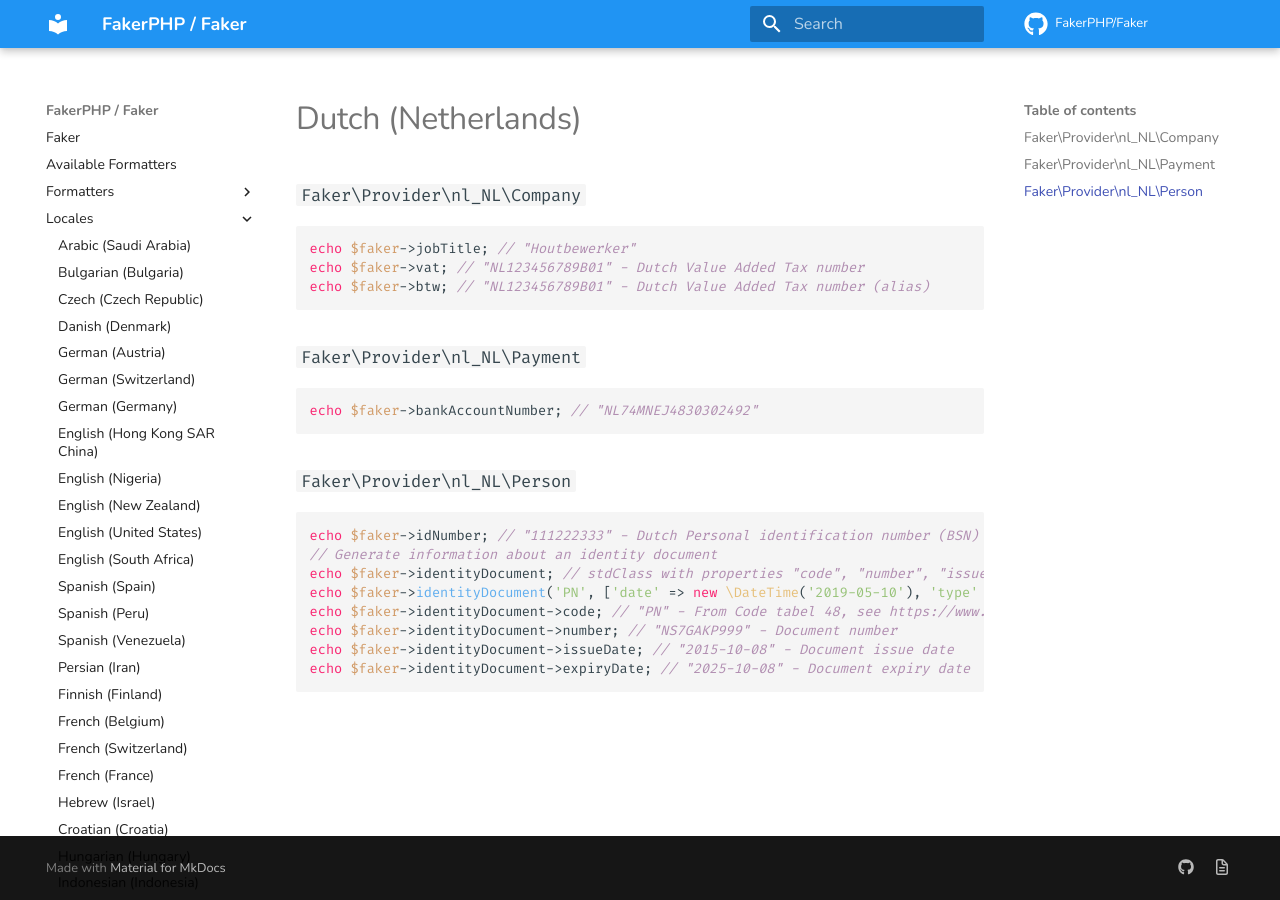
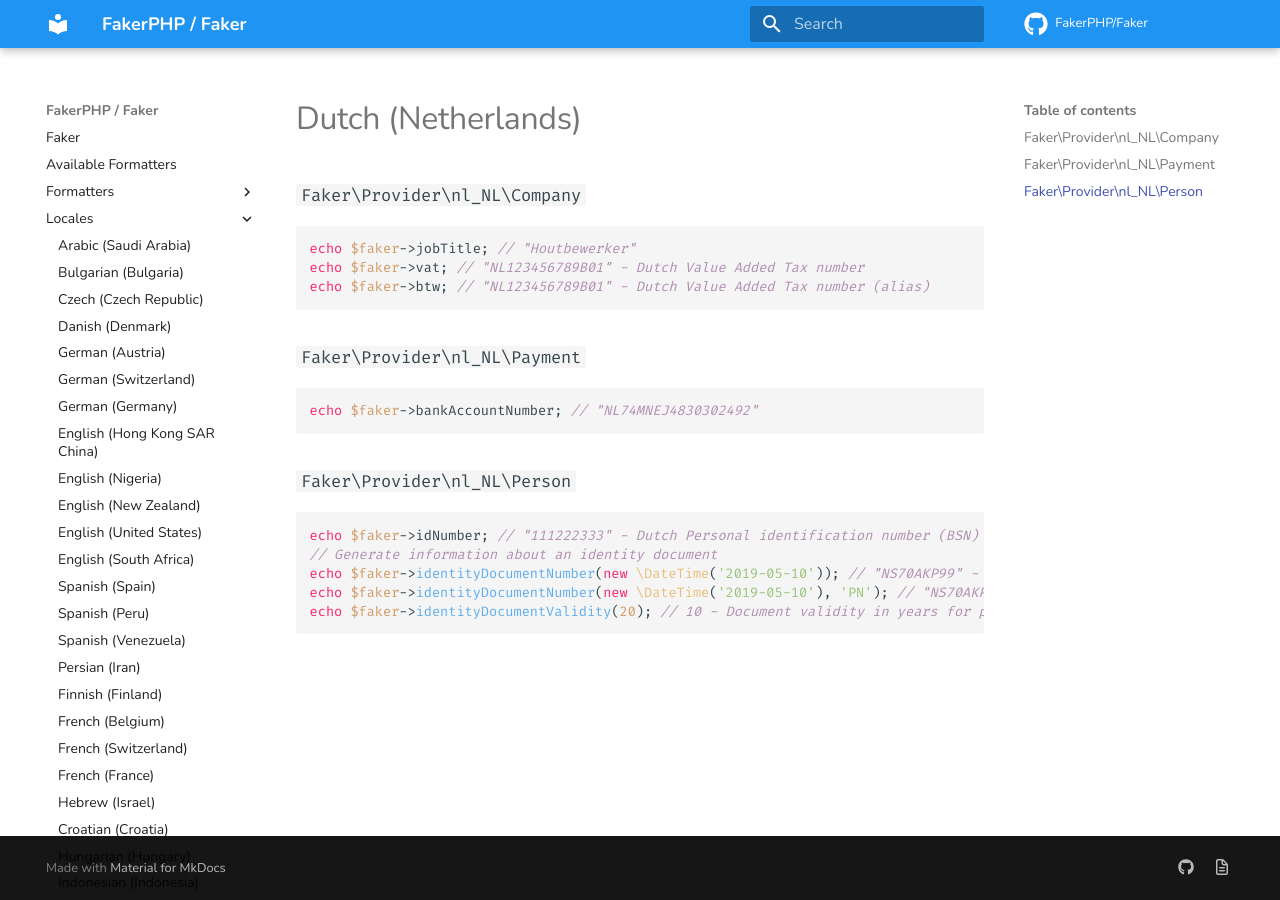
Before and after one commit to FakerPHP/fakerphp.github.io, an MkDocs documentation site: the page built from docs/locales/nl_NL.md, in a window 1280 px wide. Built offline with MkDocs 1.6.1 and Material for MkDocs 9.7.7, drawn with Linux system fonts in a browser that asks for light colours; nearby versions of some CDN libraries; comment, search, counter and statistics services are not loaded.

Commit message:
Only generate document number and document validity

````diff
--- a/docs/locales/nl_NL.md
+++ b/docs/locales/nl_NL.md
@@ -19,10 +19,7 @@
 ```php
 echo $faker->idNumber; // "111222333" - Dutch Personal identification number (BSN)
 // Generate information about an identity document
-echo $faker->identityDocument; // stdClass with properties "code", "number", "issueDate  & "expiryDate"
-echo $faker->identityDocument('PN', ['date' => new \DateTime('2019-05-10'), 'type' => 'issue', 'birth' => new \DateTime('2001-02-03')]); //  Generate "national passport" issued on 2019-05-10 for person born on 2001-02-03
-echo $faker->identityDocument->code; // "PN" - From Code tabel 48, see https://www.rvig.nl/reisdocumenten/register-paspoortsignaleringen/reisdocumentsoort-categorie-12-persoonslijst
-echo $faker->identityDocument->number; // "NS7GAKP999" - Document number
-echo $faker->identityDocument->issueDate; // "2015-10-08" - Document issue date
-echo $faker->identityDocument->expiryDate; // "2025-10-08" - Document expiry date
+echo $faker->identityDocumentNumber(new \DateTime('2019-05-10')); // "NS70AKP99" - Document number for issue date
+echo $faker->identityDocumentNumber(new \DateTime('2019-05-10'), 'PN'); // "NS70AKP99" - "national passport" document number for issue date
+echo $faker->identityDocumentValidity(20); // 10 - Document validity in years for person at age of 20
 ```
````
